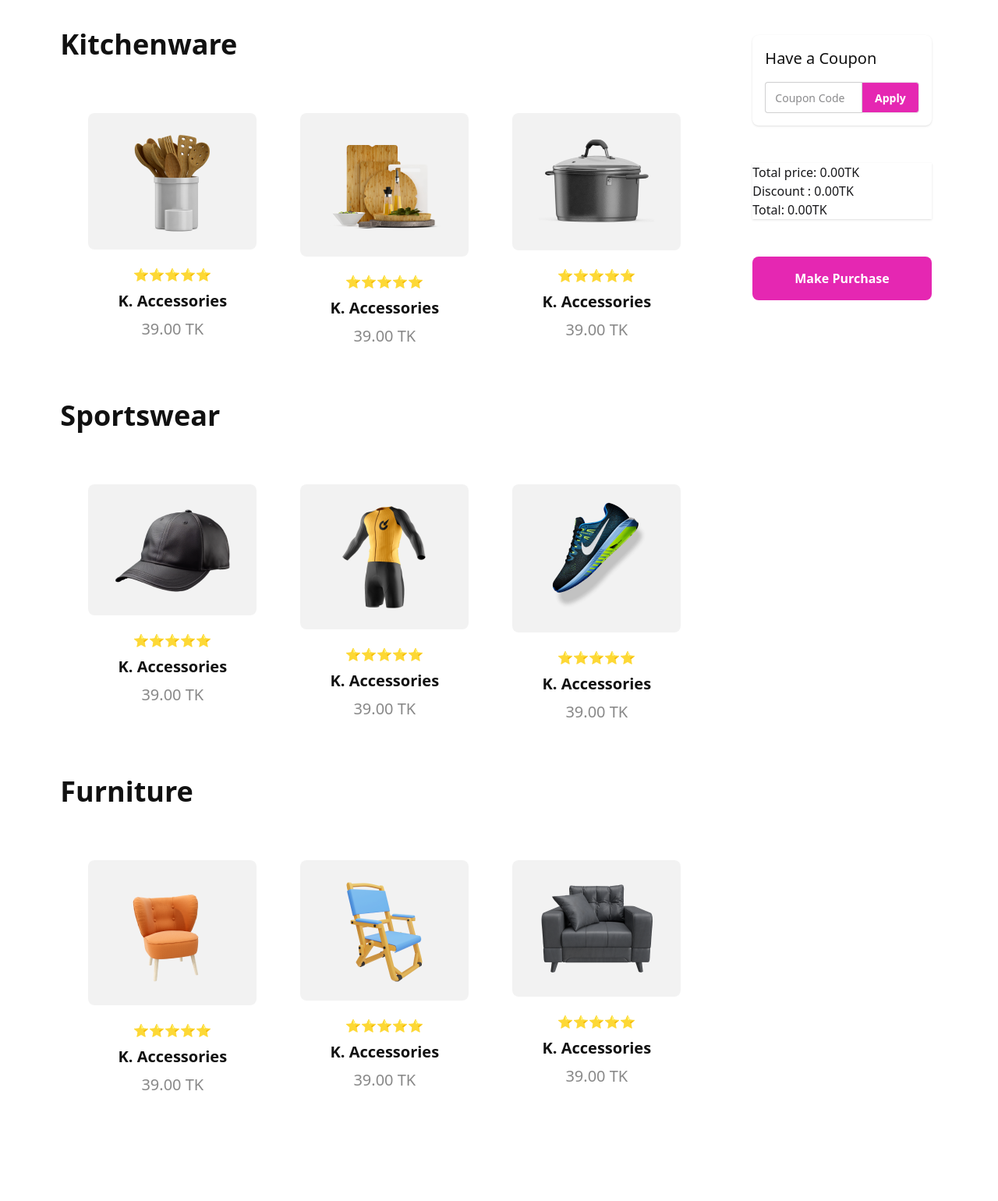
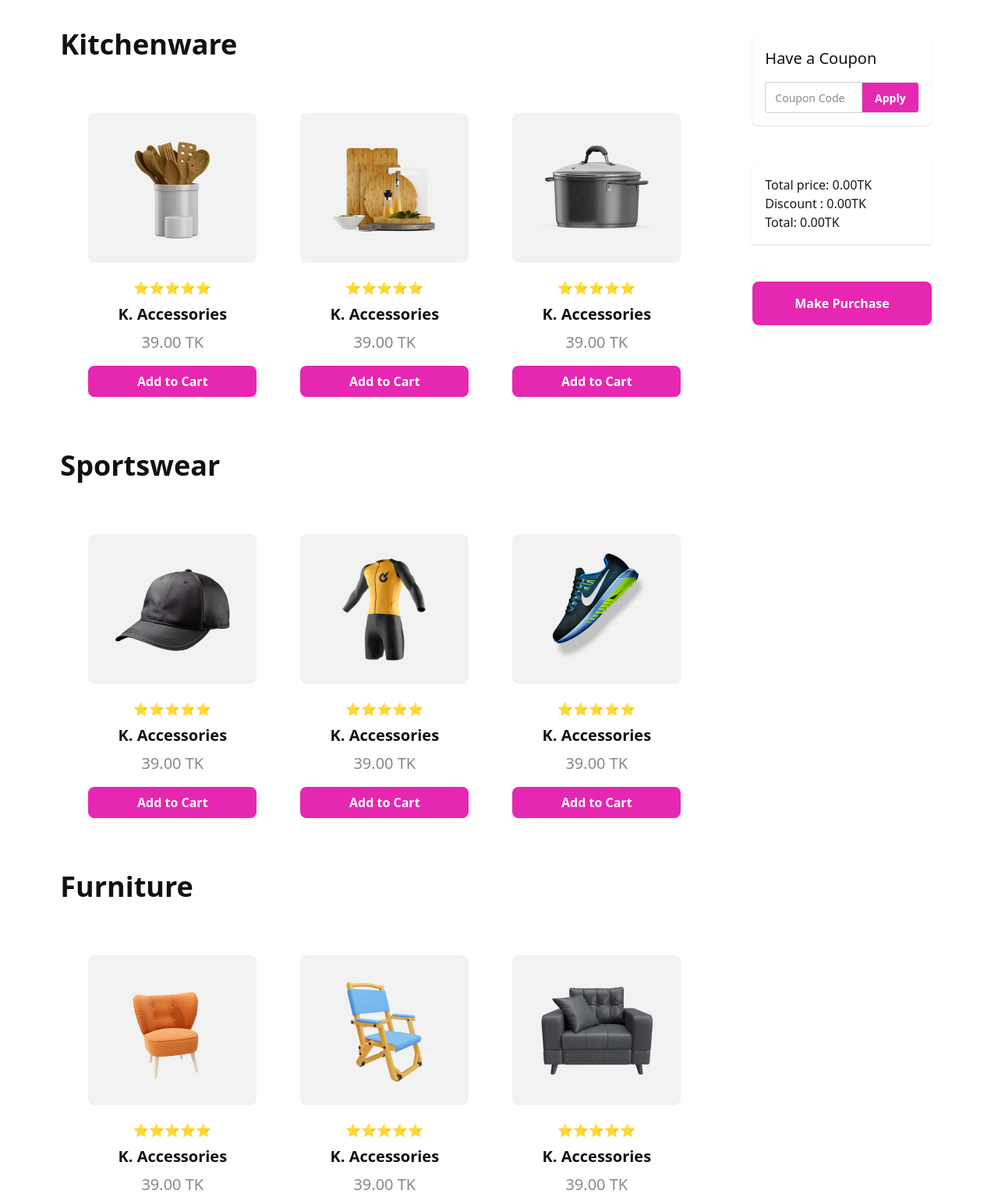
Before and after one commit to emrulislam/tailwind-daisyui-shopping-cart, a plain HTML site: page index.html in a window 1280 px wide. Shown: the part 1260-2800 px from the top of the page at 78% size. Before the commit the page ends 2725 px from the top, so only its background shows below. Drawn offline with nearby package versions, Linux system fonts and the light colour scheme.

Commit message:
added button for card section

```diff
--- a/index.html
+++ b/index.html
@@ -16,7 +16,7 @@
   </head>
   <body>
     <!-- Nav Bar Design -->
-    <nav class="flex justify-center items-cente py-3 shadow">
+    <nav class="flex justify-center items-center py-3 shadow">
       <div>
         <img src="" alt="" />
       </div>
@@ -56,9 +56,9 @@
         <h1 class="mb-8 text-[#111111] font-bold text-4xl">Kitchenware</h1>
         <div class="grid grid-cols-9 gap-4 p-4">
           <!-- Kitchen Item-1 -->
-          <div class="col-span-3 bg-white p-5">
+          <div class="col-span-3 bg-white p-5 min-h-[300px] h-full">
             <figure
-              class="bg-[#1111110d] flex justify-center items-center mb-5 rounded-lg"
+              class="bg-[#1111110d] flex justify-center items-center mb-5 rounded-lg h-48"
             >
               <img src="./assets/kitchen-1.png" class="p-5" alt="" />
             </figure>
@@ -67,13 +67,20 @@
               <h3 class="text-[#111111] font-bold text-xl my-2">
                 K. Accessories
               </h3>
-              <p class="text-[#11111180] font-normal text-xl"><span>39.00</span> TK</p>
+              <p class="text-[#11111180] font-normal text-xl">
+                <span>39.00</span> TK
+              </p>
+              <button
+                class="mt-4 bg-[#E527B2] text-white font-bold py-2 px-4 rounded-lg w-full"
+              >
+                Add to Cart
+              </button>
             </div>
           </div>
           <!-- Kitchen Item-2 -->
-          <div class="col-span-3 bg-white p-5">
+          <div class="col-span-3 bg-white p-5 min-h-[300px] h-full">
             <figure
-              class="bg-[#1111110d] flex justify-center items-center mb-5 rounded-lg"
+              class="bg-[#1111110d] flex justify-center items-center mb-5 rounded-lg h-48"
             >
               <img src="./assets/kitchen-2.png" class="p-5" alt="" />
             </figure>
@@ -82,13 +89,20 @@
               <h3 class="text-[#111111] font-bold text-xl my-2">
                 K. Accessories
               </h3>
-              <p class="text-[#11111180] font-normal text-xl"><span>39.00</span> TK</p>
+              <p class="text-[#11111180] font-normal text-xl">
+                <span>39.00</span> TK
+              </p>
+              <button
+                class="mt-4 bg-[#E527B2] text-white font-bold py-2 px-4 rounded-lg w-full"
+              >
+                Add to Cart
+              </button>
             </div>
           </div>
           <!-- Kitchen Item-3 -->
-          <div class="col-span-3 bg-white p-5">
+          <div class="col-span-3 bg-white p-5 min-h-[300px] h-full">
             <figure
-              class="bg-[#1111110d] flex justify-center items-center mb-5 rounded-lg"
+              class="bg-[#1111110d] flex justify-center items-center mb-5 rounded-lg h-48"
             >
               <img src="./assets/kitchen-3.png" class="p-5" alt="" />
             </figure>
@@ -97,7 +111,14 @@
               <h3 class="text-[#111111] font-bold text-xl my-2">
                 K. Accessories
               </h3>
-              <p class="text-[#11111180] font-normal text-xl"><span>39.00</span> TK</p>
+              <p class="text-[#11111180] font-normal text-xl">
+                <span>39.00</span> TK
+              </p>
+              <button
+                class="mt-4 bg-[#E527B2] text-white font-bold py-2 px-4 rounded-lg w-full"
+              >
+                Add to Cart
+              </button>
             </div>
           </div>
         </div>
@@ -107,9 +128,9 @@
         <h1 class="my-8 text-[#111111] font-bold text-4xl">Sportswear</h1>
         <div class="grid grid-cols-9 gap-4 p-4">
           <!-- Sports Item-1 -->
-          <div class="col-span-3 bg-white p-5">
+          <div class="col-span-3 bg-white p-5 min-h-[300px] h-full">
             <figure
-              class="bg-[#1111110d] flex justify-center items-center mb-5 rounded-lg"
+              class="bg-[#1111110d] flex justify-center items-center mb-5 rounded-lg h-48"
             >
               <img src="./assets/sports-1.png" class="p-5" alt="" />
             </figure>
@@ -118,13 +139,20 @@
               <h3 class="text-[#111111] font-bold text-xl my-2">
                 K. Accessories
               </h3>
-              <p class="text-[#11111180] font-normal text-xl"><span>39.00 </span>TK</p>
+              <p class="text-[#11111180] font-normal text-xl">
+                <span>39.00 </span>TK
+              </p>
+              <button
+                class="mt-4 bg-[#E527B2] text-white font-bold py-2 px-4 rounded-lg w-full"
+              >
+                Add to Cart
+              </button>
             </div>
           </div>
           <!-- Sports  Item-2 -->
-          <div class="col-span-3 bg-white p-5">
+          <div class="col-span-3 bg-white p-5 min-h-[300px] h-full">
             <figure
-              class="bg-[#1111110d] flex justify-center items-center mb-5 rounded-lg"
+              class="bg-[#1111110d] flex justify-center items-center mb-5 rounded-lg h-48"
             >
               <img src="./assets/sports-2.png" class="p-5" alt="" />
             </figure>
@@ -133,13 +161,20 @@
               <h3 class="text-[#111111] font-bold text-xl my-2">
                 K. Accessories
               </h3>
-              <p class="text-[#11111180] font-normal text-xl"><span>39.00</span> TK</p>
+              <p class="text-[#11111180] font-normal text-xl">
+                <span>39.00</span> TK
+              </p>
+              <button
+                class="mt-4 bg-[#E527B2] text-white font-bold py-2 px-4 rounded-lg w-full"
+              >
+                Add to Cart
+              </button>
             </div>
           </div>
           <!-- Sports  Item-3 -->
-          <div class="col-span-3 bg-white p-5">
+          <div class="col-span-3 bg-white p-5 min-h-[300px] h-full">
             <figure
-              class="bg-[#1111110d] flex justify-center items-center mb-5 rounded-lg"
+              class="bg-[#1111110d] flex justify-center items-center mb-5 rounded-lg h-48"
             >
               <img src="./assets/sports-3.png" class="p-5" alt="" />
             </figure>
@@ -148,7 +183,14 @@
               <h3 class="text-[#111111] font-bold text-xl my-2">
                 K. Accessories
               </h3>
-              <p class="text-[#11111180] font-normal text-xl"><span>39.00</span> TK</p>
+              <p class="text-[#11111180] font-normal text-xl">
+                <span>39.00</span> TK
+              </p>
+              <button
+                class="mt-4 bg-[#E527B2] text-white font-bold py-2 px-4 rounded-lg w-full"
+              >
+                Add to Cart
+              </button>
             </div>
           </div>
         </div>
@@ -158,9 +200,9 @@
         <h1 class="my-8 text-[#111111] font-bold text-4xl">Furniture</h1>
         <div class="grid grid-cols-9 gap-4 p-4">
           <!-- Furniture Item-1 -->
-          <div class="col-span-3 bg-white p-5">
+          <div class="col-span-3 bg-white p-5 min-h-[300px] h-full">
             <figure
-              class="bg-[#1111110d] flex justify-center items-center mb-5 rounded-lg"
+              class="bg-[#1111110d] flex justify-center items-center mb-5 rounded-lg h-48"
             >
               <img src="./assets/furniture-1.png" class="p-5" alt="" />
             </figure>
@@ -169,13 +211,20 @@
               <h3 class="text-[#111111] font-bold text-xl my-2">
                 K. Accessories
               </h3>
-              <p class="text-[#11111180] font-normal text-xl"><span>39.00</span> TK</p>
+              <p class="text-[#11111180] font-normal text-xl">
+                <span>39.00</span> TK
+              </p>
+              <button
+                class="mt-4 bg-[#E527B2] text-white font-bold py-2 px-4 rounded-lg w-full"
+              >
+                Add to Cart
+              </button>
             </div>
           </div>
           <!-- Furniture  Item-2 -->
-          <div class="col-span-3 bg-white p-5">
+          <div class="col-span-3 bg-white p-5 min-h-[300px] h-full">
             <figure
-              class="bg-[#1111110d] flex justify-center items-center mb-5 rounded-lg"
+              class="bg-[#1111110d] flex justify-center items-center mb-5 rounded-lg h-48"
             >
               <img src="./assets/furniture-2.png" class="p-5" alt="" />
             </figure>
@@ -184,13 +233,20 @@
               <h3 class="text-[#111111] font-bold text-xl my-2">
                 K. Accessories
               </h3>
-              <p class="text-[#11111180] font-normal text-xl"><span>39.00</span> TK</p>
+              <p class="text-[#11111180] font-normal text-xl">
+                <span>39.00</span> TK
+              </p>
+              <button
+                class="mt-4 bg-[#E527B2] text-white font-bold py-2 px-4 rounded-lg w-full"
+              >
+                Add to Cart
+              </button>
             </div>
           </div>
           <!-- Furniture  Item-3 -->
-          <div class="col-span-3 bg-white p-5">
+          <div class="col-span-3 bg-white p-5 min-h-[300px] h-full">
             <figure
-              class="bg-[#1111110d] flex justify-center items-center mb-5 rounded-lg"
+              class="bg-[#1111110d] flex justify-center items-center mb-5 rounded-lg h-48"
             >
               <img src="./assets/furniture-3.png" class="p-5" alt="" />
             </figure>
@@ -199,7 +255,14 @@
               <h3 class="text-[#111111] font-bold text-xl my-2">
                 K. Accessories
               </h3>
-              <p class="text-[#11111180] font-normal text-xl"><span>39.00</span> TK</p>
+              <p class="text-[#11111180] font-normal text-xl">
+                <span>39.00</span> TK
+              </p>
+              <button
+                class="mt-4 bg-[#E527B2] text-white font-bold py-2 px-4 rounded-lg w-full"
+              >
+                Add to Cart
+              </button>
             </div>
           </div>
         </div>
@@ -211,21 +274,23 @@
           <h2 class="mb-4 text-[#111111] font-normal text-xl">Have a Coupon</h2>
           <div class="join">
             <input class="input join-item" placeholder="Coupon Code" />
-            <button class="btn join-item rounded-r bg-[#E527B2] text-white">Apply</button>
+            <button class="btn join-item rounded-r bg-[#E527B2] text-white">
+              Apply
+            </button>
           </div>
         </div>
         <div id="cart-container" class="shadow"></div>
-        <div class="bg-white shadow my-12">
+        <div class="bg-white shadow my-12 p-4">
           <p>Total price: <span>0.00</span>TK</p>
           <p>Discount : <span>0.00</span>TK</p>
           <p>Total: <span>0.00</span>TK</p>
         </div>
         <div>
           <button
-          class="bg-[#E527B2] w-48 text-white font-bold py-4 px-12 rounded-lg w-full"
-        >
-          Make Purchase
-        </button>
+            class="bg-[#E527B2] w-48 text-white font-bold py-4 px-12 rounded-lg w-full"
+          >
+            Make Purchase
+          </button>
         </div>
       </aside>
     </section>
```
